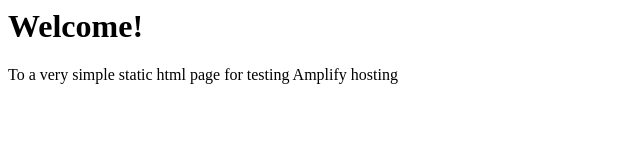
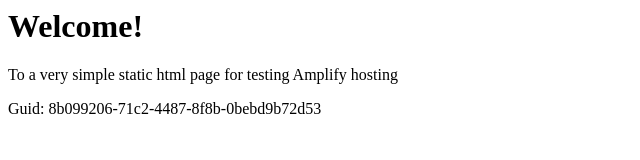
Before and after one commit to aws-aemilia-yul/Github-PR-Commit-Integration-Test-DoNotTouch-GitHubAutoBuildCanaryTest-v1-preprod-ca-central-1, a website: page src/index.html in a window 1280 px wide. Shown: the whole page, without its empty margins (0-640 px from the left). Drawn offline with Linux system fonts and the light colour scheme.

Commit message:
commit from integ tests

```diff
--- a/src/index.html
+++ b/src/index.html
@@ -1,3 +1,5 @@
+
+
 <html lang="en">
 
 <head>
@@ -10,6 +12,6 @@
 <body>
     <h1>Welcome!</h1>
     <p>To a very simple static html page for testing Amplify hosting</p>
-</body>
+    <p>Guid: 8b099206-71c2-4487-8f8b-0bebd9b72d53</p></body>
 
 </html>
```
